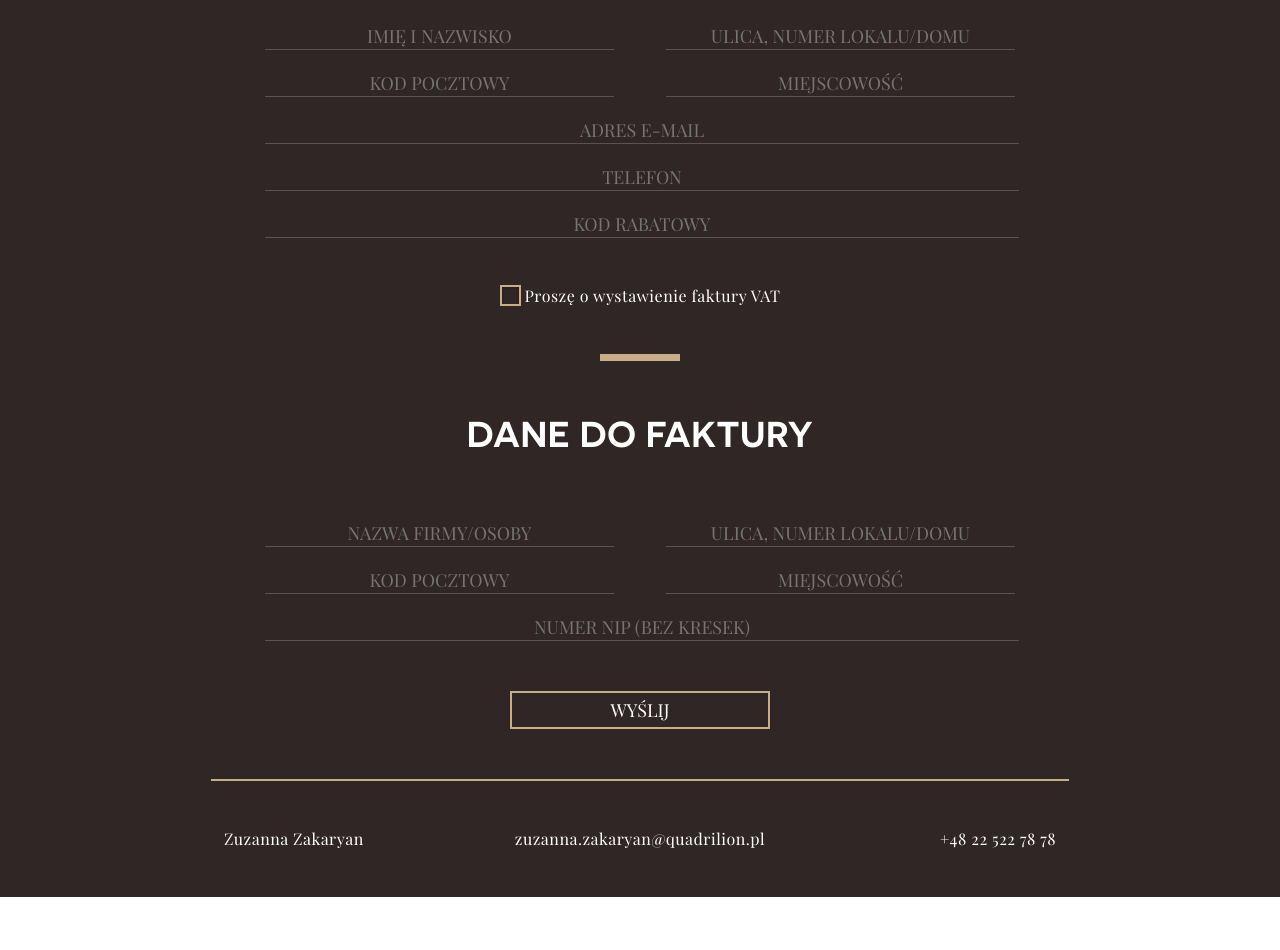
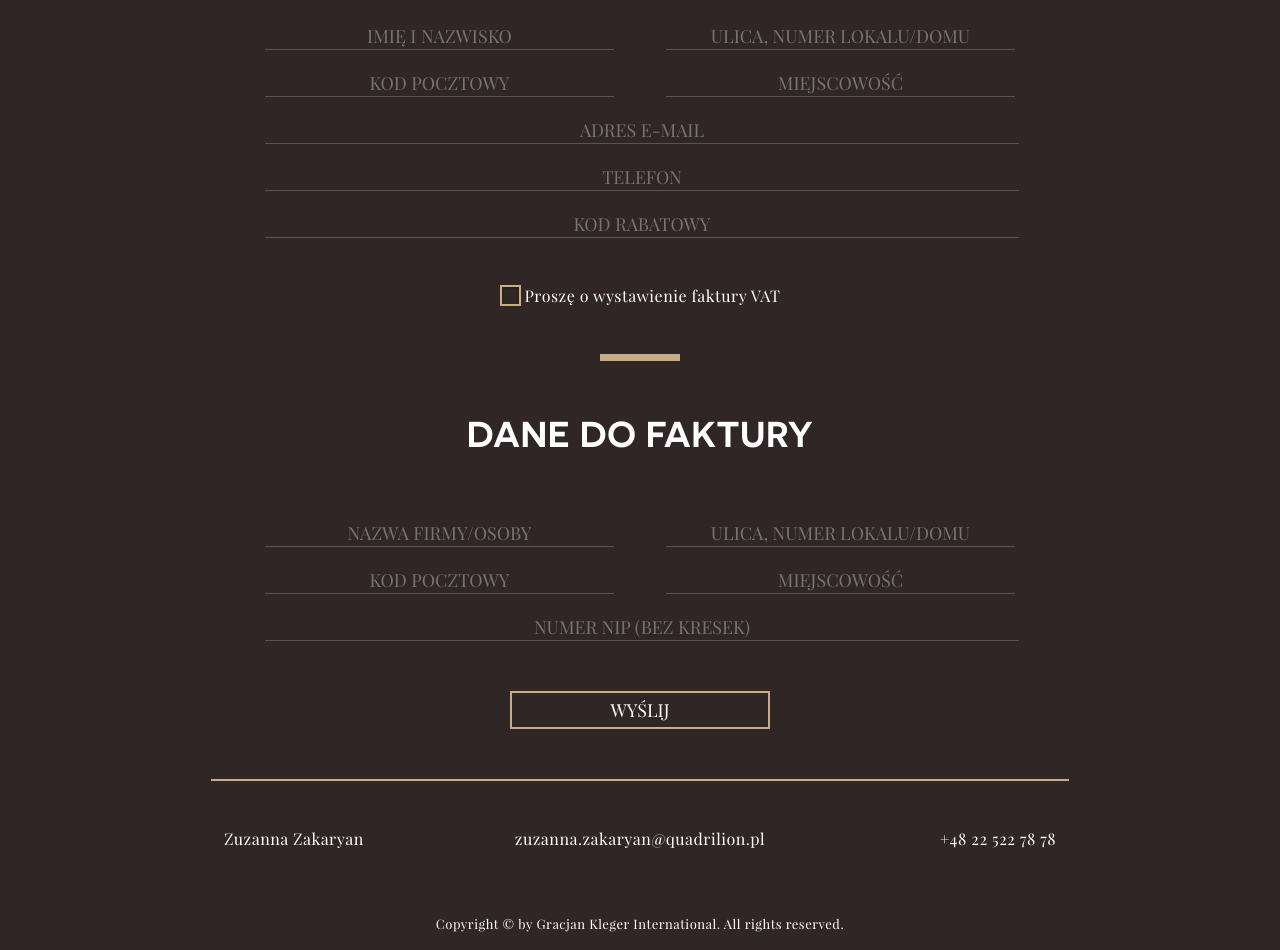
Before and after one commit to gromen/pantha-rei, a plain HTML site: page index.html in a window 1280 px wide. Shown: the part 4691-5641 px from the top of the page. Before the commit the page ends 5588 px from the top, so only its background shows below. Drawn offline with Linux system fonts and the light colour scheme.

Commit message:
update files

```diff
--- a/css/style.css
+++ b/css/style.css
@@ -326,8 +326,13 @@ footer{
 	background-color: #302626;
 	width: 100%;
 }
+footer .h5{
+	  padding: 20px;
+  font-size: 13px;
+}
 footer a{
 	text-decoration: none;
+	color: #fff;
 }
 footer a:hover{
 	text-decoration: underline;
--- a/index.html
+++ b/index.html
@@ -214,7 +214,7 @@
 						+48 22 522 78 78
 					</div>
 				</div>
+				<h5 class="h5 text-center playfair-regular">Copyright © by <a href="http://gracjankleger.com">Gracjan Kleger International</a>. All rights reserved.</h5>
 			</footer>
 		</body>
-
 	</html>
```
Also changed, not shown: 1 other file. Lines whose indentation alone changed are shown as unchanged.
